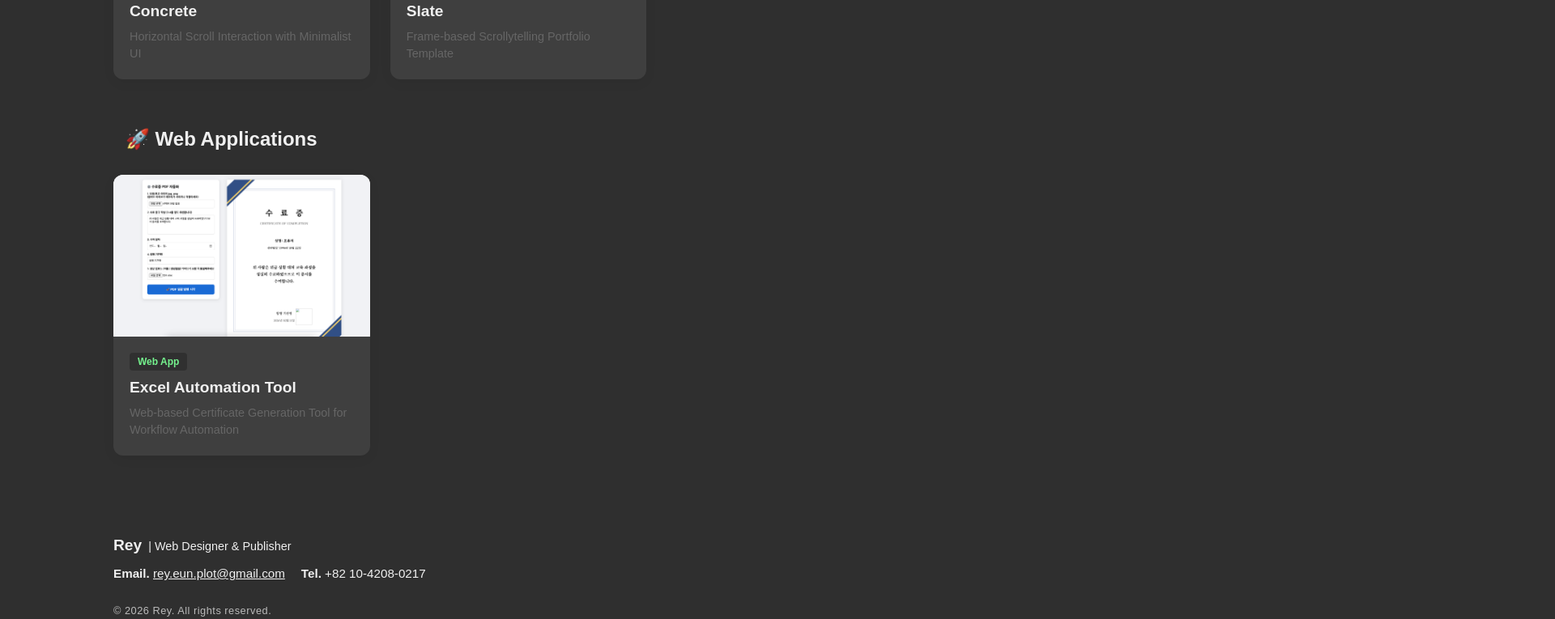
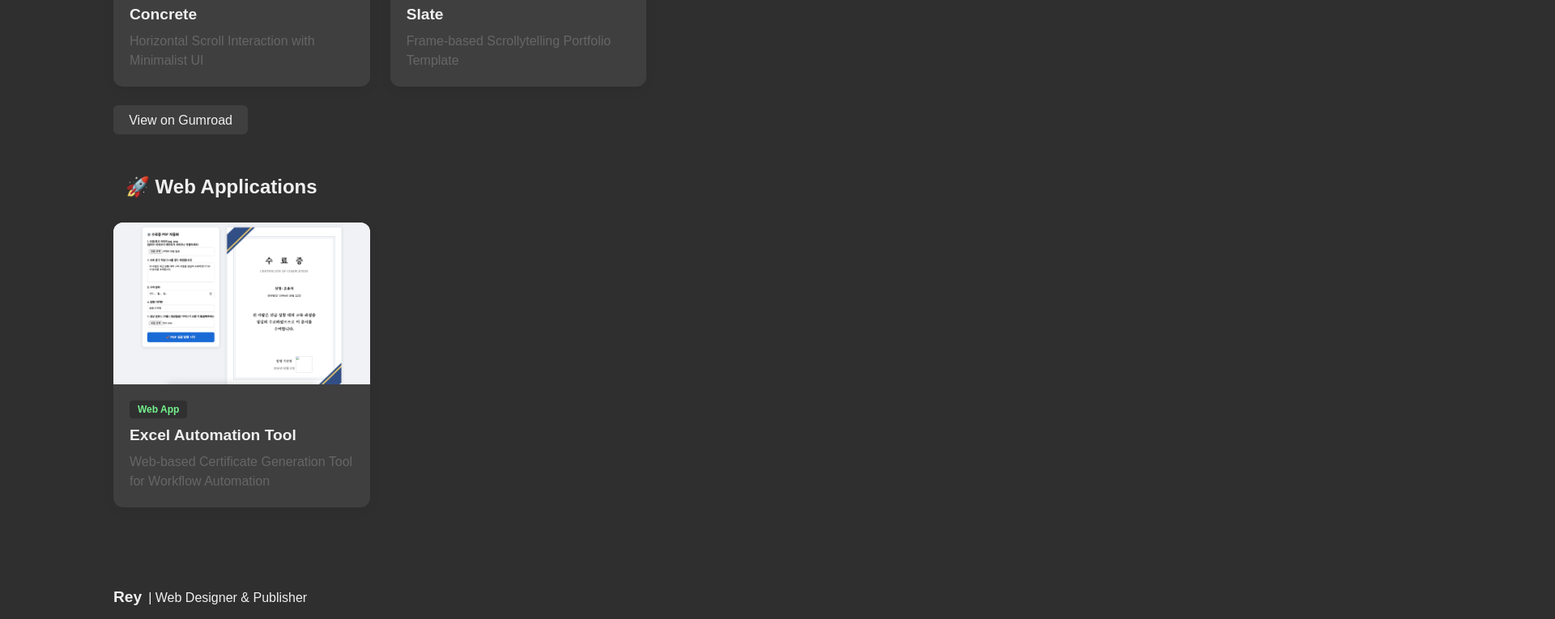
Before and after one commit to rey-plot/upWorkPortfolio, a plain HTML site: page index.html in a window 1280 px wide. Shown: the part 878-1643 px from the top of the page at 81% size, 1920 px wide, since content can reach past the window. Drawn offline with Linux system fonts and the light colour scheme.

Commit message:
Update portfolio templates and fix buy button

```diff
--- a/index.css
+++ b/index.css
@@ -85,7 +85,7 @@
  }
 
  .content p {
-     font-size: 0.9rem;
+     font-size: 1rem;
      color: #666;
      line-height: 1.5;
      margin: 0;
@@ -100,6 +100,27 @@
      font-size: 0.75rem;
      margin-bottom: 10px;
      font-weight: bold;
+ }
+
+ .gumroad-link {
+     font-size: 1rem;
+     color: var(--bg-color);
+     margin-top: 2rem;
+ }
+
+ .gumroad-link .button-link,
+ .gumroad-link button {
+     padding: 0.6rem 1.2rem;
+     border-radius: 6px;
+     background-color: #3f3f3f;
+     color: var(--text-main);
+     text-decoration: none;
+     cursor: pointer;
+     transition: opacity 0.2s;
+ }
+
+ .gumroad-link .button-link:hover {
+     opacity: 0.5;
  }
 
 
@@ -119,7 +140,7 @@
  }
 
  .footer-job {
-     font-size: 0.9rem;
+     font-size: 1rem;
      font-weight: 400;
      margin-left: 8px;
  }
@@ -127,7 +148,7 @@
  .footer-info {
      display: flex;
      gap: 20px;
-     font-size: 0.95rem;
+     font-size: 15rem;
      margin-bottom: 30px;
  }
 
--- a/index.html
+++ b/index.html
@@ -72,6 +72,9 @@
                     </div>
                 </a>
             </div>
+            <div class="gumroad-link">
+                <a href="https://reyploteun.gumroad.com/" class="button-link">View on Gumroad</a>
+            </div>
         </section>
 
         <section>
```
